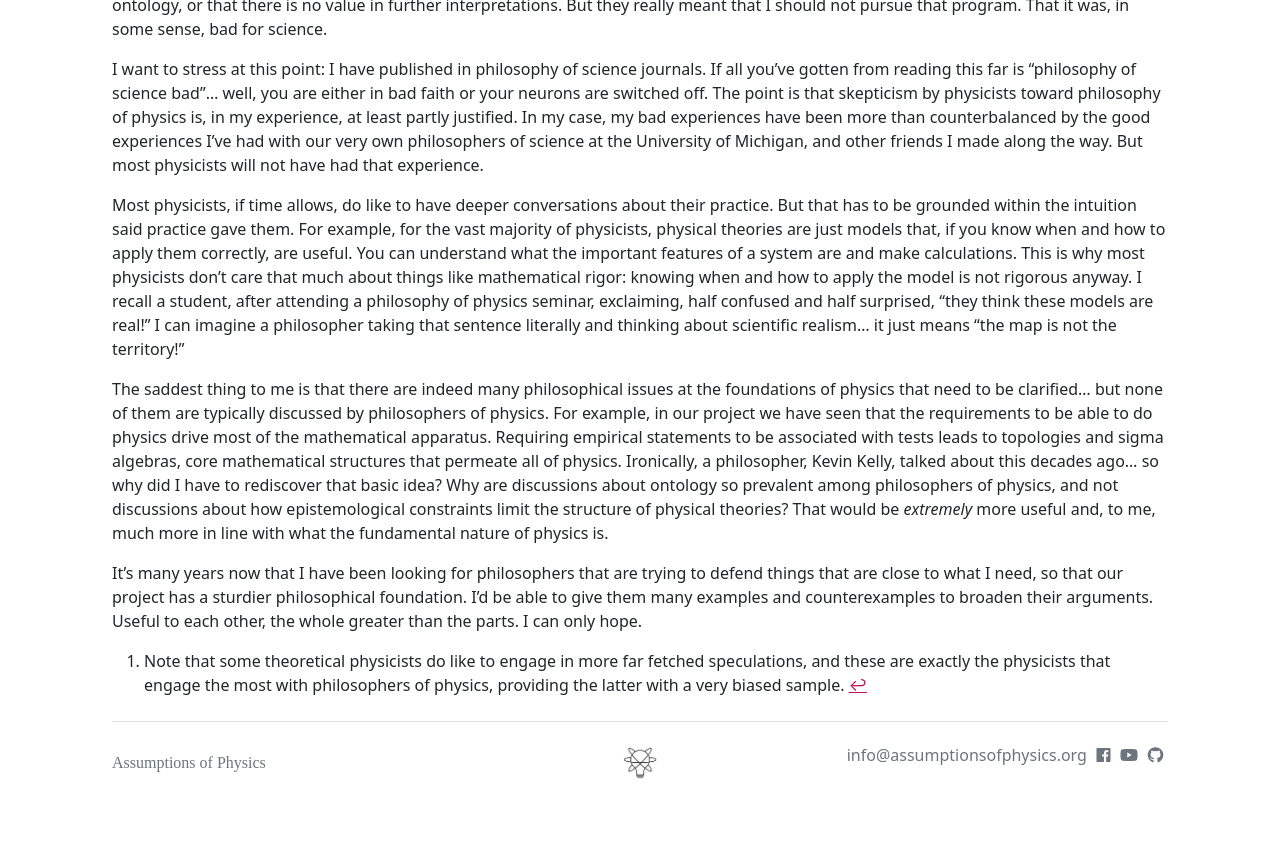
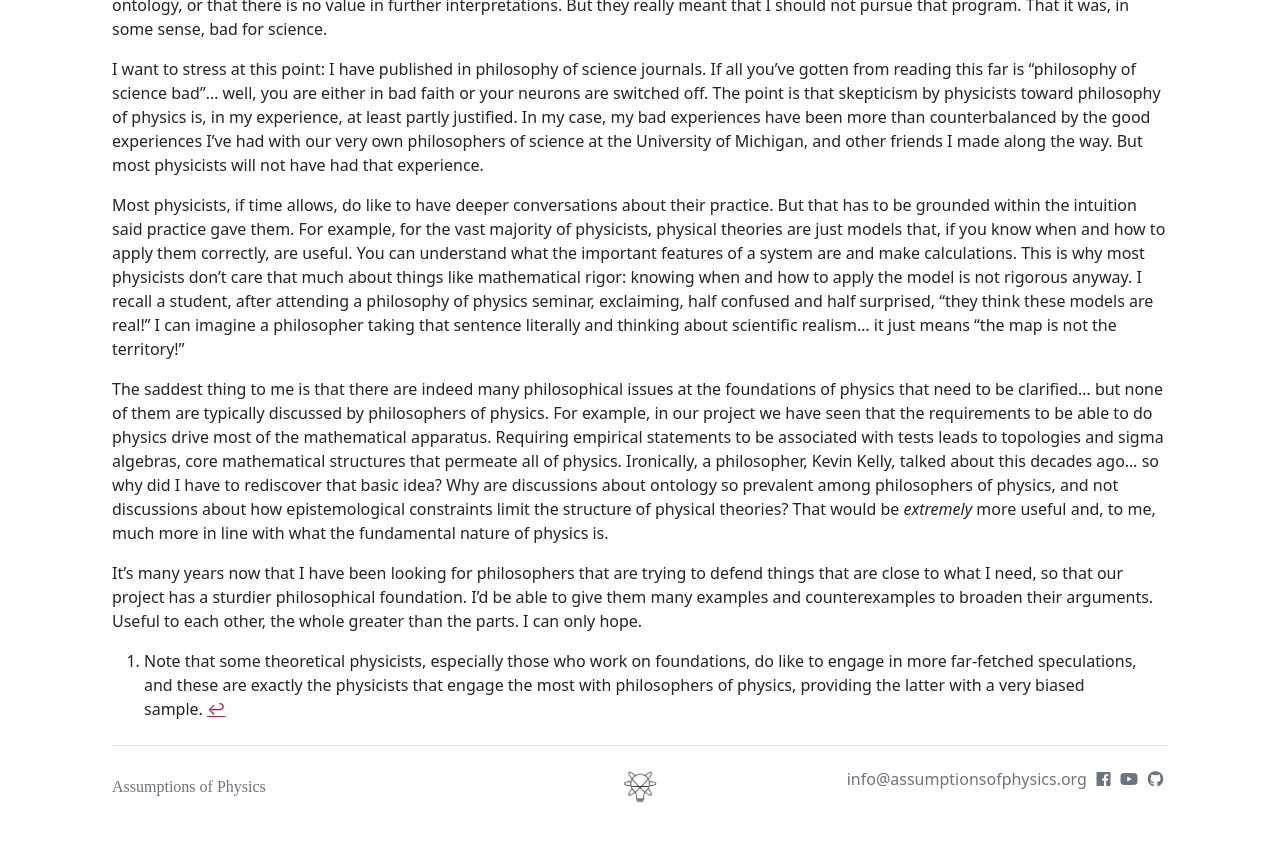
Before and after one commit to assumptionsofphysics/assumptionsofphysics.github.io, a Jekyll site: the page built from _essays/2025-10-15-philosophy-and-physics.md, in a window 1280 px wide and 900 px high, scrolled down 758 px. Shown: the top 842 px of the window. Built offline with Jekyll 4.4.1, drawn with Linux system fonts in a browser that asks for light colours; nearby versions of some CDN libraries; some web fonts are replaced.

Commit message:
Improved footnote

```diff
--- a/_essays/2025-10-15-philosophy-and-physics.md
+++ b/_essays/2025-10-15-philosophy-and-physics.md
@@ -20,4 +20,4 @@ The saddest thing to me is that there are indeed many philosophical issues at th
 
 It's many years now that I have been looking for philosophers that are trying to defend things that are close to what I need, so that our project has a sturdier philosophical foundation. I'd be able to give them many examples and counterexamples to broaden their arguments. Useful to each other, the whole greater than the parts. I can only hope.
 
-[^1]: Note that some theoretical physicists do like to engage in more far fetched speculations, and these are exactly the physicists that engage the most with philosophers of physics, providing the latter with a very biased sample.
+[^1]: Note that some theoretical physicists, especially those who work on foundations, do like to engage in more far-fetched speculations, and these are exactly the physicists that engage the most with philosophers of physics, providing the latter with a very biased sample.
```
